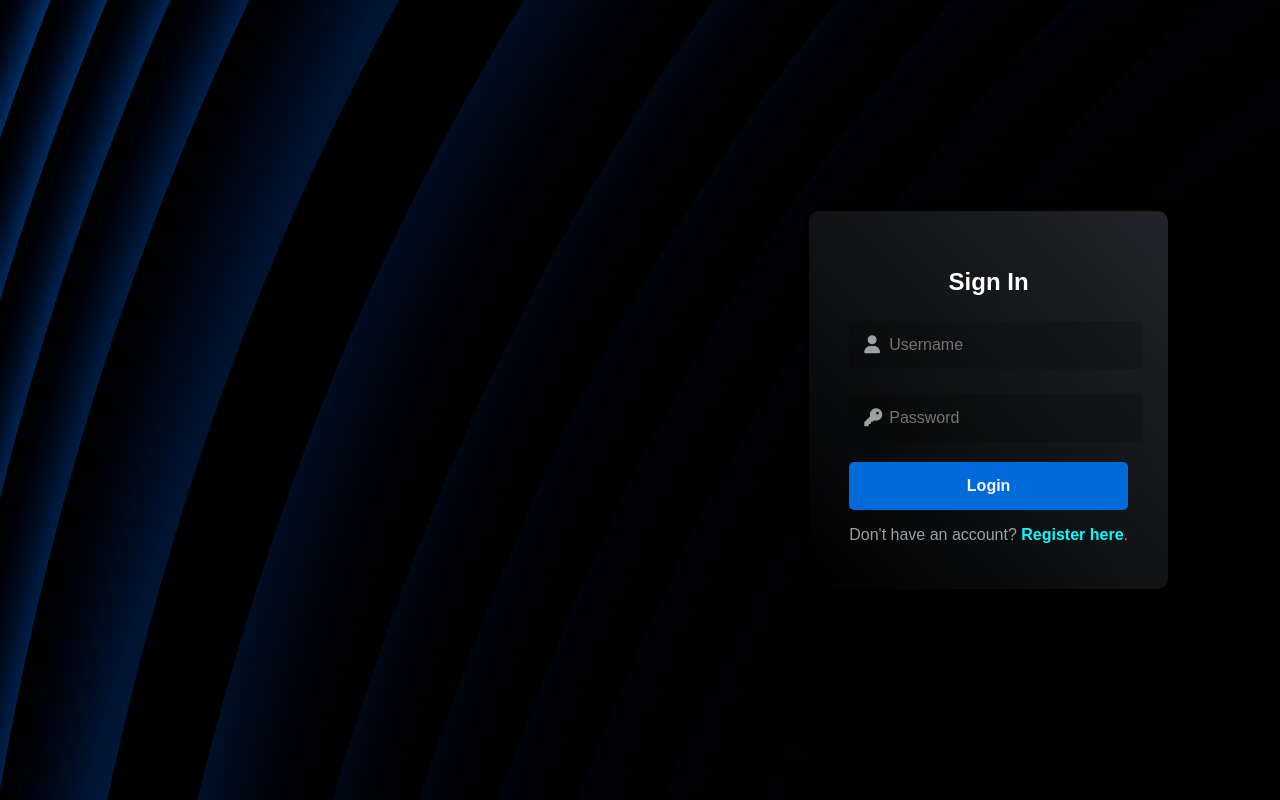
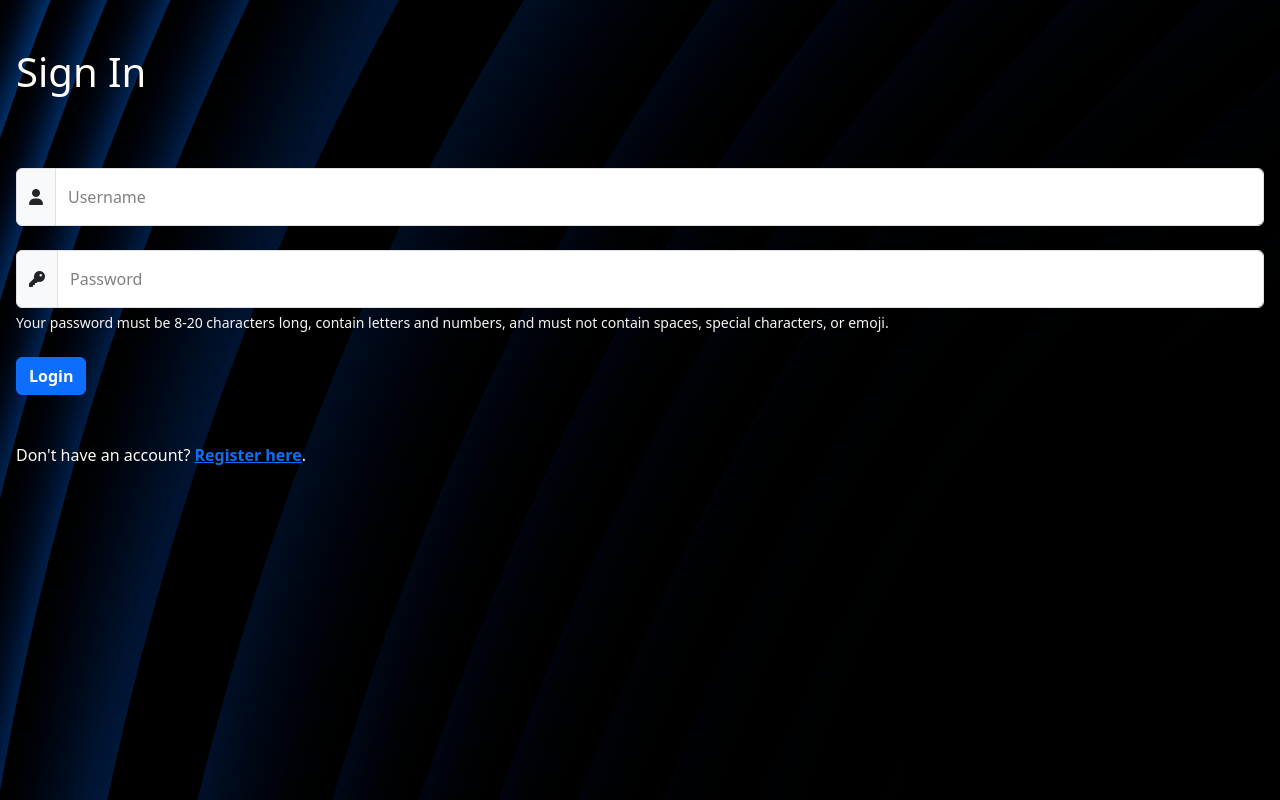
Before and after one commit to Coder-Harshit/WizLink, a Django app: page /accounts/login/ in a window 1280 px wide. Run offline with Django 5.2, Linux system fonts and the light colour scheme.

Commit message:
destroyed old design & moved to bootstrap

```diff
--- a/accounts/templates/login.html
+++ b/accounts/templates/login.html
@@ -10,20 +10,55 @@
 {% endblock css %}
 
 {% block body %}
-    <div class="container">
+<div class="container-fluid p-0">
+    <div class="image_bg_container">
+        <div class="form_container px-3">
+            <h1><div class="h1 py-5">Sign In</div></h1>
+            <form method="post">
+                {% csrf_token %}
+                <div>
+                    <div class="input-group my-4">
+                        <span class="input-group-text"><i class="fa fa-user icon"></i></span>
+                        <div class="form-floating">
+                            <input type="text" class="form-control" id="floatingUsername" placeholder="Username" aria-label="Username" required name="username">
+                            <label for="floatingUsername" class="floating_label">Username</label>
+                        </div>
+                    </div>
+                    <div class="input-group my-4 mb-0">
+                        <span class="input-group-text"><i class="fa fa-key icon"></i></span>
+                        <div class="form-floating">
+                        <input type="password" class="form-control" id="floatingPassword" placeholder="Password" aria-label="Password" required name="password">
+                        <label for="floatingPassword" class="floating_label">Password</label>
+                        </div>
+                    </div>
+                    <div id="passwordHelpBlock" class="form-text mb-4">
+                        Your password must be 8-20 characters long, contain letters and numbers, and must not contain spaces, special characters, or emoji.
+                    </div>
+                </div>
+
+                <button type="submit" class="btn btn-primary"><b>Login</b></button>
+            </form>
+            <div class="signup-redirect my-5">
+                <p>Don't have an account? <a href="{% url 'register' %}"><b>Register here</b></a>.</p>
+            </div>
+        </div>
+    </div>
+</div>
+
+
+{% comment %}
+<!-- <div class="container">
         <div class="form-container">
             <h1>Sign In</h1>
             <form method="post">
                 {% csrf_token %}
                 <div class="form-group">
-                    <!-- <label for="username">Username</label> -->
                     <div class="icon-input">
                         <i class="fa fa-user icon"></i>
                         <input type="text" id="username" name="username" required placeholder="Username">
                     </div>
                 </div>
                 <div class="form-group">
-                    <!-- <label for="password1">Password</label> -->
                     <div class="icon-input">
                         <i class="fa fa-key icon"></i>
                         <input type="password" id="id_password" name="password" required placeholder="Password">
@@ -35,5 +70,7 @@
                 <p>Don't have an account? <a href="{% url 'register' %}"><b>Register here</b></a>.</p>
             </span>
         </div>
-    </div>
+    </div>  -->
+{% endcomment %}
+
 {% endblock body %}
--- a/static/accounts/css/login.css
+++ b/static/accounts/css/login.css
@@ -1,133 +1,17 @@
-/* Load Font Awesome icons */
-body {
-    margin: 0;
-    padding: 0;
-    font-family: sans-serif; /* Choose your desired futuristic font */
-    background: #000000; /* Black background for dark mode */
-    color: #fff; /* White text for good contrast */
+body{
+  color: rgb(255, 251, 245);
 }
 
-  .container {
-      display: flex;
-      justify-content: right;
-      align-items: center;
+.image_bg_container{
+  background-image: url('../images/login_blue.png');
   height: 100vh;
-      /* Optional: Add subtle background noise texture */
-      background-image: url("../images/login_blue.png");
   background-size: cover;
-      padding-right: 7em;
-
 }
 
-  .form-container {
-    /*background: #212529; /* Dark gray background for form elements */
-    /*background: rgba(33, 37, 41, 0.3); /* Dark gray background for form elements */
-
-    /* Blend background color with the image */
-    background: linear-gradient(to top right, rgba(0, 0, 0, 0.3), #212529); /* Black to dark gray gradient */
-
-    padding: 40px;
-    border-radius: 10px;
-    /* Subtle box-shadow for depth */
-    box-shadow: 0 0 5px rgba(0, 0, 0, 0.2);
-    /* Glassy effect */
-    backdrop-filter: blur(5px) saturate(120%);
+.form-text{
+  color: whitesmoke;
 }
 
-  h1 {
-    margin-bottom: 20px;
-    font-size: 24px;
-    text-align: center;
+.floating_label{
+  color:grey;
 }
-
-  form {
-    width: 100%;
-    display: flex;
-    flex-direction: column;
-  }
-
-  .form-group {
-    margin-bottom: 15px;
-    display: flex;
-  }
-
-  .icon-input {
-    position: relative;
-    width: 100%;
-  }
-
-  .icon {
-    position: absolute;
-    top: 50%;
-    transform: translateY(-50%);
-    left: 15px;
-    font-size: 18px;
-    color: #99a3a4; /* Light gray icon color */
-  }
-
-  input[type="text"],
-  input[type="email"],
-  input[type="password"] {
-    padding: 15px;
-    border: none;
-    border-radius: 5px;
-    background-color: rgba(0, 0, 0, 0.2); /* Semi-transparent background */
-    color: #fff;
-    font-size: 16px;
-    transition: background-color 0.3s ease;
-    width: calc(100% - 40px);
-    /* Adjust padding and margin for icon placement */
-    padding-left: 40px;
-    margin: 5px 0;
-  }
-
-  input[type="text"]:focus,
-  input[type="email"]:focus,
-  input[type="password"]:focus {
-    background-color: rgba(0, 0, 0, 0.3); /* Slightly darker shade on focus */
-  }
-
-  button {
-    /*background-color: #be33ff; /* Vibrant pink color for button */
-    background-color: #006adb; /* Slightly darker pink on hover */
-    /* color: #000; */
-    color: whitesmoke;
-    padding: 15px 20px;
-    border: none;
-    border-radius: 5px;
-    cursor: pointer;
-    width: 100%;
-    font-size: 16px;
-    transition: background-color 0.3s ease;
-    /* Optional: Add a subtle outline on hover */
-    outline: none;
-    box-shadow: 0 0 0 2px transparent;
-    transition: box-shadow 0.3s ease;
-  }
-
-  button:hover {
-    /*background-color: #a029d9; /* Slightly darker pink on hover */
-    background-color: #0150a5; /* Slightly darker pink on hover */
-    /* box-shadow: 0 0 0 3px rgba(255, 51, 255, 0.3); */
-    box-shadow: 0 0 5px rgba(255, 0, 128, 0.3); /* Neon pink shadow */
-  }
-
-  .signup-redirect {
-    color: #99a3a4; /* Light gray color for the text */
-    text-align: center;
-    margin-top: 20px;
-  }
-
-  .signup-redirect p {
-    margin-bottom: 5px;
-  }
-
-  .signup-redirect a {
-    color: #00ffff; /* Cyan color for the link */
-    text-decoration: none;
-    transition: color 0.3s ease;
-  }
-
-  .signup-redirect a:hover {
-    color: #00e5e5; /* Lighter shade of cyan on hover */
-  }
--- a/templates/base_generic.html
+++ b/templates/base_generic.html
@@ -5,13 +5,15 @@
     <meta name="viewport" content="width=device-width, initial-scale=1.0">
     {% block title %} {% endblock title %}
     <link rel="stylesheet" href="https://cdnjs.cloudflare.com/ajax/libs/font-awesome/6.5.2/css/all.min.css">
+    <link href="https://cdn.jsdelivr.net/npm/bootstrap@5.3.3/dist/css/bootstrap.min.css" rel="stylesheet" integrity="sha384-QWTKZyjpPEjISv5WaRU9OFeRpok6YctnYmDr5pNlyT2bRjXh0JMhjY6hW+ALEwIH" crossorigin="anonymous">
     {% block css %} {% endblock css %}
 </head>
 <body>
     {% block body %}
     {% endblock body %}
 
+
     {% block script %}{% endblock script %}
-
+    <script src="https://cdn.jsdelivr.net/npm/bootstrap@5.3.3/dist/js/bootstrap.bundle.min.js" integrity="sha384-YvpcrYf0tY3lHB60NNkmXc5s9fDVZLESaAA55NDzOxhy9GkcIdslK1eN7N6jIeHz" crossorigin="anonymous"></script>
 </body>
 </html>
```
Also changed, not shown: static/accounts/css/login_old.css (added, +133 -0 lines), db.sqlite3. Lines whose indentation alone changed are shown as unchanged.
